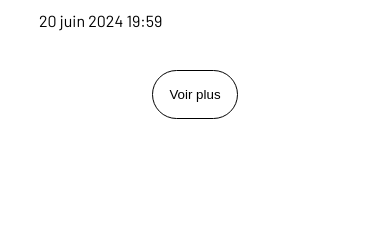
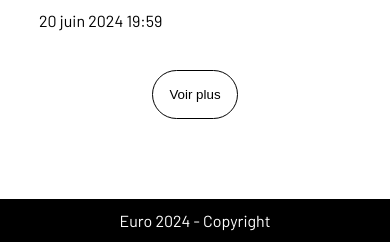
Before and after one commit to JonathanMbaya/app-django-multilang, a Django app: page /fr/ in a window 390 px wide. Shown: the part 2583-2825 px from the top of the page. Before the commit the page ends 2702 px from the top, so only its background shows below. Run offline with Django 5.2, Linux system fonts and the light colour scheme; data comes from the database, SQL or seed files in the repository; some libraries are stand-ins or nearby versions.

Commit message:
Responsive design mobile

```diff
--- a/main/templates/main/blog.html
+++ b/main/templates/main/blog.html
@@ -58,5 +58,9 @@
 
     <script src="//code.tidio.co/s02hfpbrehpfyfb4oa5jrei684d9ypci.js" async></script>
 
+    <footer style=" bottom: 0rem; margin-top: 2rem; display: flex; justify-content: center; align-items: center; text-align: center; background-color: black; color: white; height: 5vh; ">
+        <span>Euro 2024 - Copyright</span>
+    </footer>
+
 </body>
 </html>
--- a/main/templates/main/chatbot.html
+++ b/main/templates/main/chatbot.html
@@ -135,5 +135,6 @@
             <button type="submit">Send</button>
         </form>
     </div>
+
 </body>
 </html>
--- a/main/templates/main/index.html
+++ b/main/templates/main/index.html
@@ -65,6 +65,10 @@
 
     </main>
 
+    <footer style=" bottom: 0rem; margin-top: 2rem; display: flex; justify-content: center; align-items: center; text-align: center; background-color: black; color: white; height: 5vh; ">
+        <span>Euro 2024 - Copyright</span>
+    </footer>
+
 
 
     <script src="//code.tidio.co/s02hfpbrehpfyfb4oa5jrei684d9ypci.js" async></script>
--- a/static/css/style.css
+++ b/static/css/style.css
@@ -158,6 +158,19 @@ form {
     cursor: pointer;
 }
 
+footer{
+
+    bottom: 0rem;
+    margin-top: 2rem;
+    display: flex;
+    justify-content: center;
+    align-items: center;
+    text-align: center;
+    background-color: black;
+    color: white;
+    height: 5vh;
+}
+
 /* Media Queries */
 
 /* Styles pour les mobiles */
```
